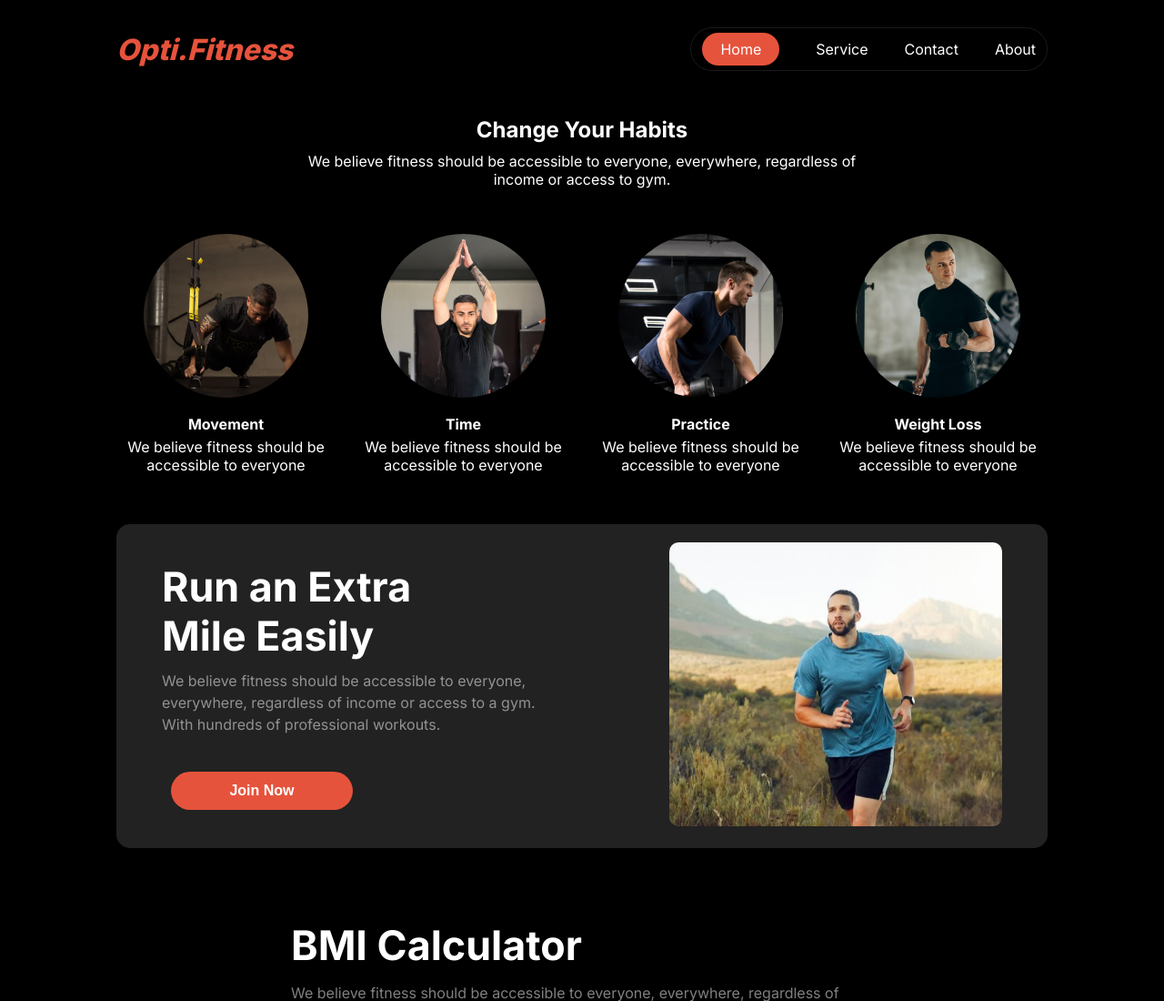
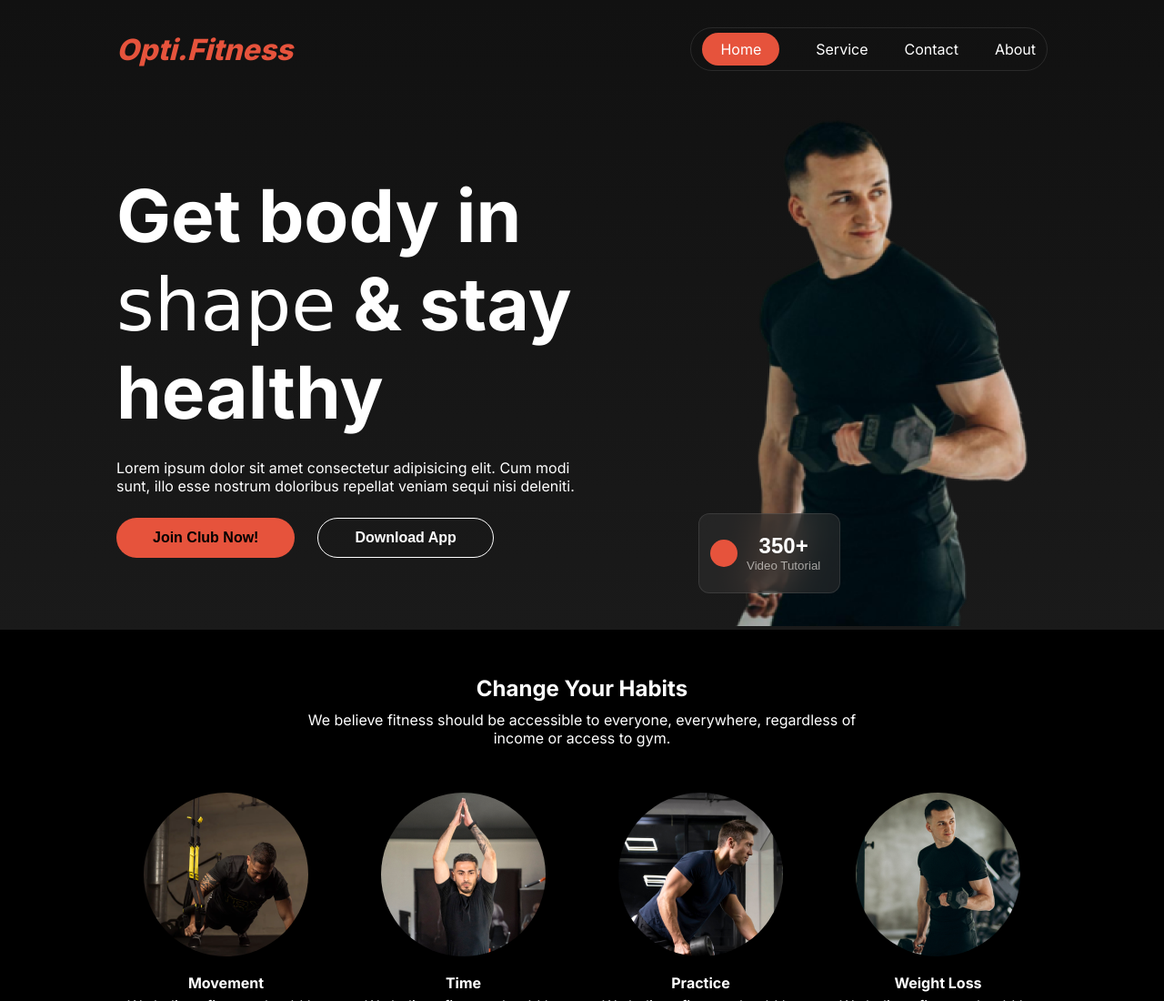
Before and after one commit to Atef-Abrar-Bhuyian/Assignment02, a plain HTML site: page index.html in a window 1280 px wide. Shown: the top 1100 px of the page at 91% size. Drawn offline with Linux system fonts and the light colour scheme; a web font is replaced by a local one.

Commit message:
hero section's 1st blur button done

```diff
--- a/index.html
+++ b/index.html
@@ -11,6 +11,10 @@
 </head>
 
 <body class="inter-font">
+    <!-- main section start here -->
+    <main>
+        <!-- Hero Section Start Here -->
+        <section class="hero-section">
             <header>
                 <div class="header">
                     <h1><i class="primary-color">Opti.Fitness</i> </h1>
@@ -23,11 +27,6 @@
                     <i class="fa-solid fa-bars nav-for-small-devices"></i>
                 </div>
             </header>
-
-    <!-- main section start here -->
-    <main>
-        <!-- Hero Section Start Here -->
-        <!-- <section class="hero-section">
             <div class="hero-banner">
                 <div class="banner-content">
                     <h1>Get body in <span class="signature-font">shape</span> & stay healthy</h1>
@@ -44,9 +43,14 @@
                 </div>
             </div>
             <div class="video-tutorial-box">
-                <button>350+ Video Tutorial</button>
+                <div class="circle">
                 </div>
-        </section> -->
+                <div>
+                    <button><span class="large-font">350+</span><br><span class="video-tutorial">Video
+                            Tutorial</span></button>
+                </div>
+            </div>
+        </section>
         <!-- Hero Section Ends Here -->
 
         <!-- Change Your Habits Section Start Here -->
--- a/styles/style.css
+++ b/styles/style.css
@@ -38,7 +38,8 @@ body {
   display: flex;
   justify-content: space-between;
   width: 80%;
-  margin: 30px auto;
+  margin: 0px auto 30px;
+  padding-top: 30px;
   align-items: center;
 }
 
@@ -77,6 +78,15 @@ body {
 /* Navbar Style Ends Here */
 
 /* Hero Banner Style Start Here*/
+
+.hero-section {
+  background: linear-gradient(
+    180deg,
+    rgb(17, 17, 17),
+    rgba(255, 255, 255, 0.1)
+  );
+}
+
 .hero-banner {
   display: flex;
   align-items: center;
@@ -118,6 +128,7 @@ body {
   font-weight: 600;
   font-size: 1rem;
   cursor: pointer;
+  color: white;
 }
 
 .hero-banner-btn {
@@ -125,17 +136,46 @@ body {
   gap: 25px;
 }
 
+.video-tutorial-box {
+  display: flex;
+  gap: 10px;
+  align-items: center;
+}
+
+.video-tutorial-box {
+  position: absolute;
+  width: 130px;
+  height: 70px;
+  margin: -10% 60%;
+  border: 1px solid rgba(255, 255, 255, 0.1);
+  border-radius: 12px;
+  backdrop-filter: blur(20px);
+  background: rgba(48, 48, 48, 0.54);
+  cursor: pointer;
+  padding: 8px 12px;
+}
+
 .video-tutorial-box button {
-  position: absolute;
-  /* padding: 20px; */
-  width: 120px;
-  height: 100px;
-  border: 1px solid red;
-  background-color: white;
-  opacity: 0.5;
-  color: black;
-  margin: -150px 850px;
+  color: white;
   cursor: pointer;
+  background-color: transparent;
+  border: none;
+}
+
+.circle {
+  width: 30px;
+  height: 30px;
+  background-color: #e6533c;
+  border-radius: 50%;
+}
+
+.large-font {
+  font-size: 1.5rem;
+  font-weight: 900;
+}
+
+.video-tutorial {
+  color: rgba(239, 237, 232, 0.65);
 }
 
 /* Change your habits sections style start here */
@@ -173,18 +213,6 @@ body {
   gap: 20px;
   text-align: center;
 }
-
-/* .change-your-habit-img h4 {
-
-  padding: 10px;
-  padding-bottom: 10px;
-}
-
-.change-your-habit-img p {
-
-  padding: 5px;
-  padding-bottom: 10px;
-} */
 
 .habits h4 {
   padding-top: 15px;
```
Lines whose indentation alone changed are shown as unchanged.
